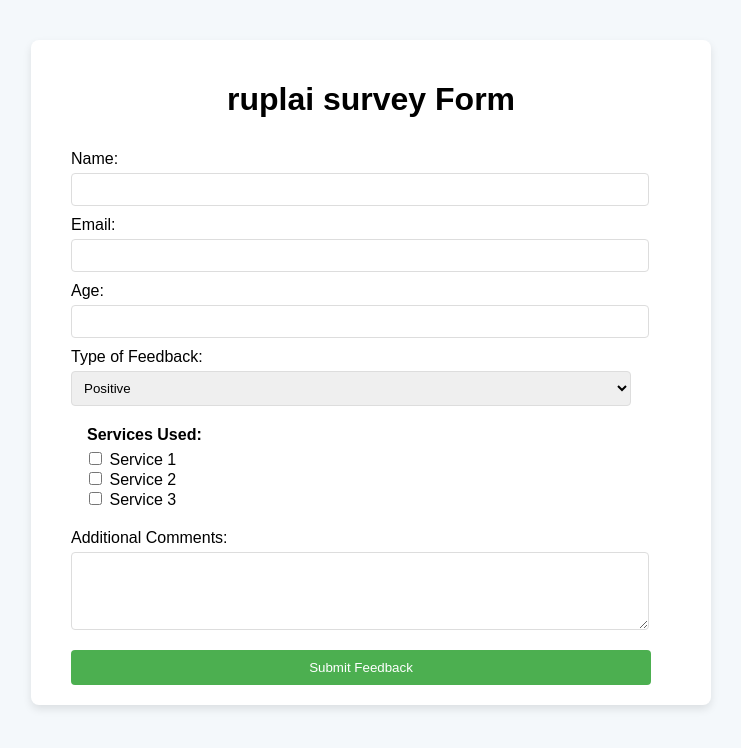
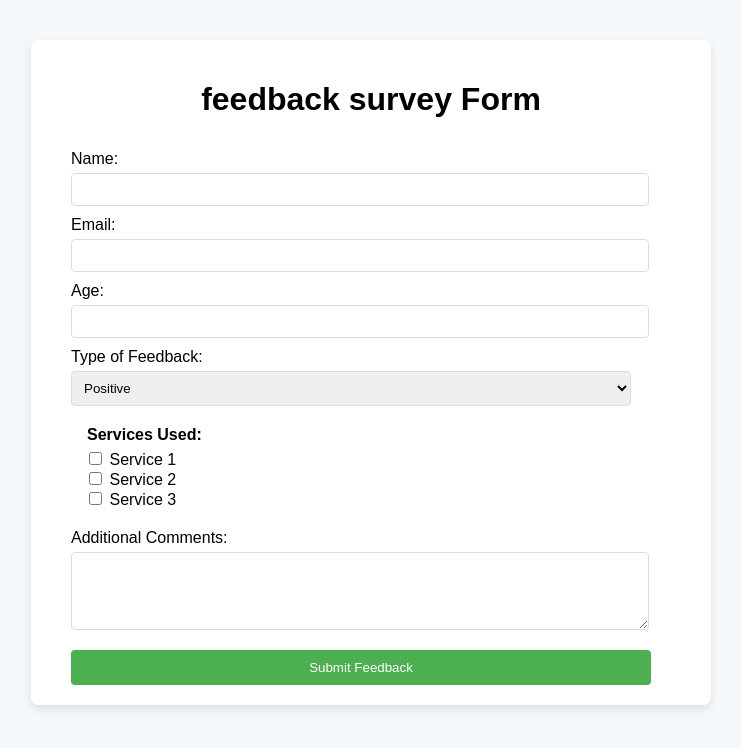
Before and after one commit to Rupali-Vaishnav/survey-form, a plain HTML site: page index.html in a window 1280 px wide. Shown: the whole page, without its empty margins (269-1010 px from the left). Drawn offline with Linux system fonts and the light colour scheme.

Commit message:
Update index.html

```diff
--- a/index.html
+++ b/index.html
@@ -6,7 +6,7 @@
 </head>
 <body>
     <main>
-        <h1> ruplai survey Form</h1>
+        <h1> feedback survey Form</h1>
         <form id="survey-form">
             <label for="name">Name:</label>
             <input type="text" id="name" name="name" required>
```
